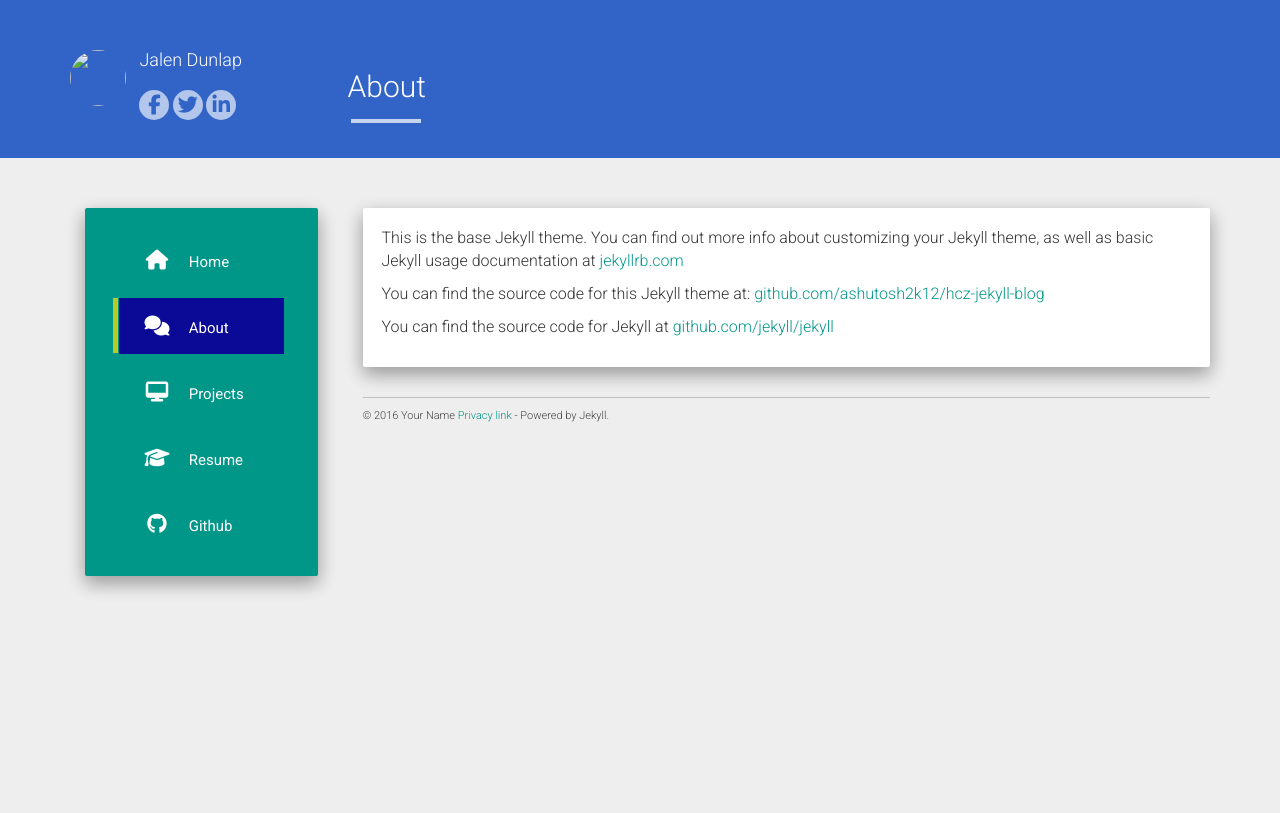
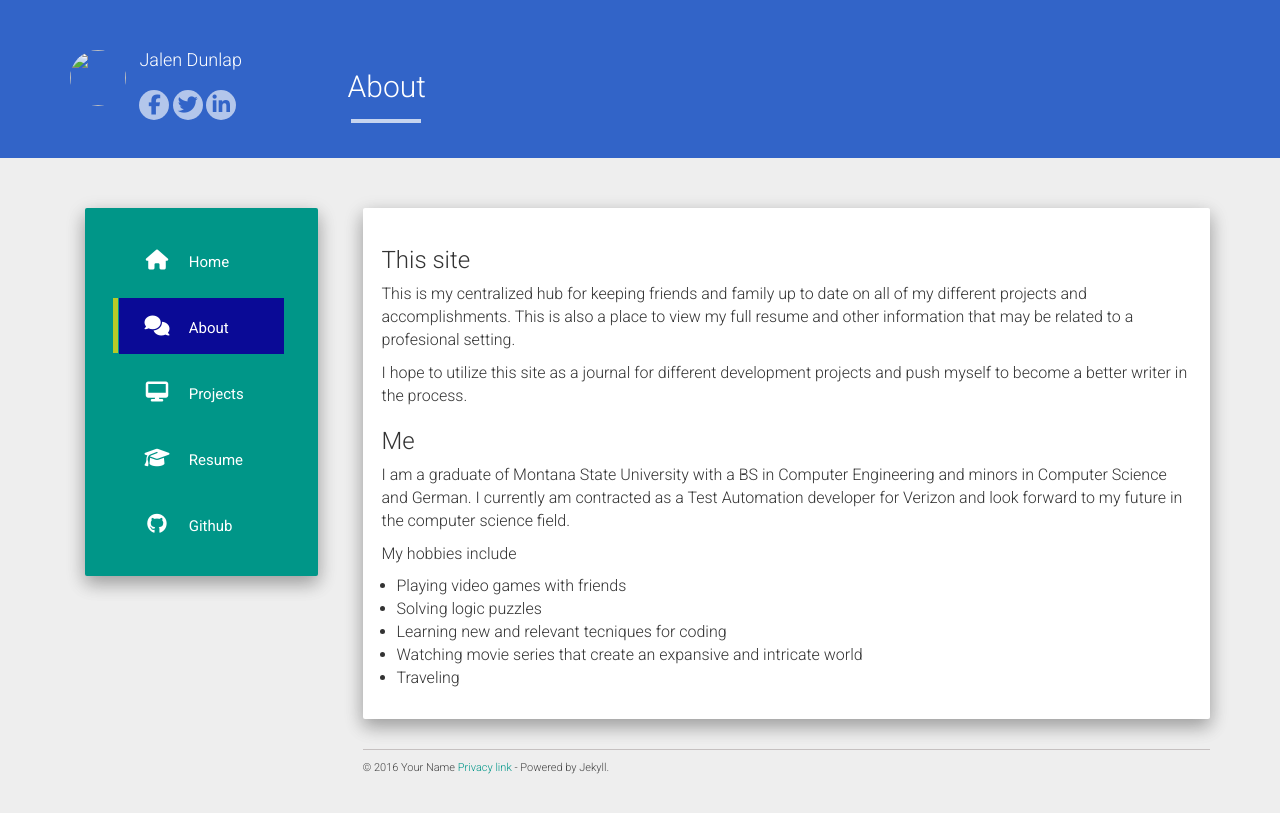
Before and after one commit to Jalen-Dunlap/jalen-dunlap.github.io, a Jekyll site: the page built from about.md, in a window 1280 px wide. Shown: the top 813 px of the page. Built offline with Jekyll 4.4.1, drawn with Linux system fonts in a browser that asks for light colours; nearby versions of some CDN libraries.

Commit message:
Update about.md

```diff
--- a/about.md
+++ b/about.md
@@ -4,8 +4,18 @@ title: About
 permalink: /about/
 ---
 
-This is the base Jekyll theme. You can find out more info about customizing your Jekyll theme, as well as basic Jekyll usage documentation at [jekyllrb.com](http://jekyllrb.com/)
+### This site
 
-You can find the source code for this Jekyll theme at: [github.com/ashutosh2k12/hcz-jekyll-blog](https://github.com/ashutosh2k12/hcz-jekyll-blog)
+This is my centralized hub for keeping friends and family up to date on all of my different projects and accomplishments. This is also a place to view my full resume and other information that may be related to a profesional setting.
 
-You can find the source code for Jekyll at [github.com/jekyll/jekyll](https://github.com/jekyll/jekyll)
+I hope to utilize this site as a journal for different development projects and push myself to become a better writer in the process.
+
+### Me
+I am a graduate of Montana State University with a BS in Computer Engineering and minors in Computer Science and German. I currently am contracted as a Test Automation developer for Verizon and look forward to my future in the computer science field.
+
+My hobbies include
+- Playing video games with friends
+- Solving logic puzzles
+- Learning new and relevant tecniques for coding
+- Watching movie series that create an expansive and intricate world
+- Traveling
```
